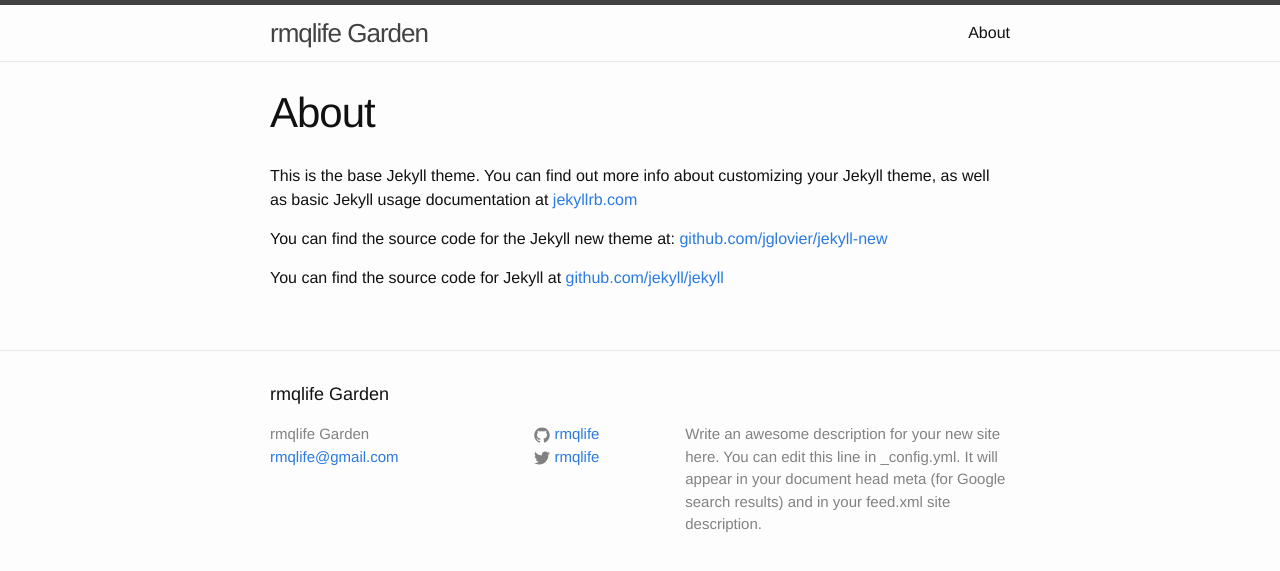
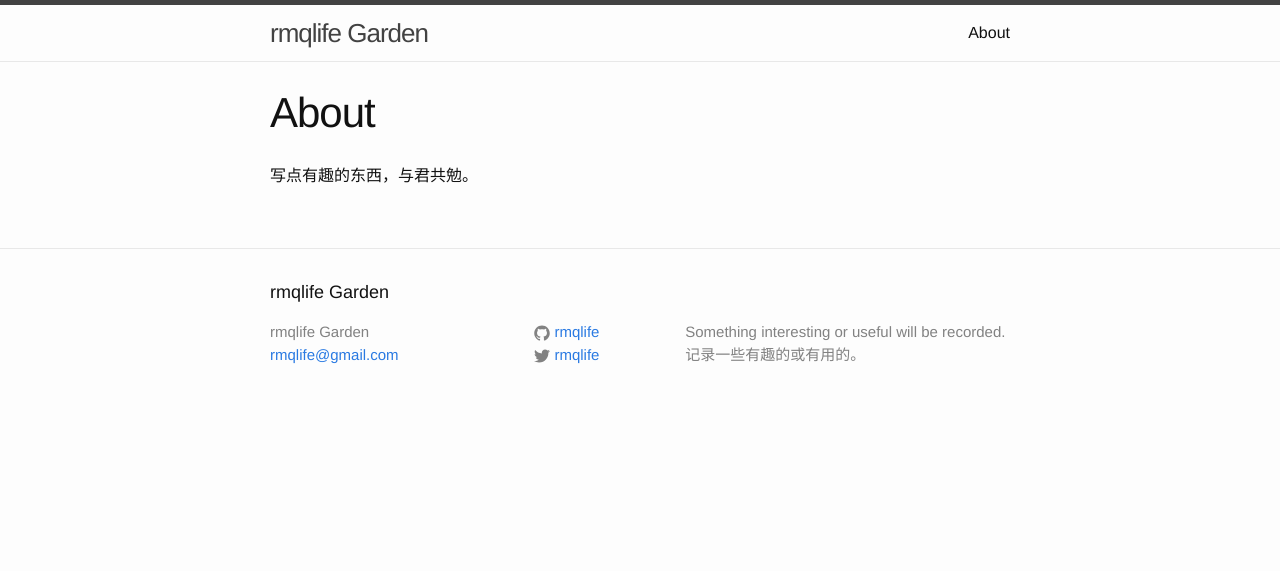
Before and after one commit to rmqlife/rmqlife.github.io, a Jekyll site: the page built from about.md, in a window 1280 px wide. Shown: the top 571 px of the page. Built offline with Jekyll 4.4.1, drawn with Linux system fonts in a browser that asks for light colours.

```diff
--- a/_config.yml
+++ b/_config.yml
@@ -1,10 +1,10 @@
 # Site settings
 title: rmqlife Garden
 email: rmqlife@gmail.com
-description: > # this means to ignore newlines until "baseurl:"
-  Write an awesome description for your new site here. You can edit this
-  line in _config.yml. It will appear in your document head meta (for
-  Google search results) and in your feed.xml site description.
+description:  # this means to ignore newlines until "baseurl:"
+  "Something interesting or useful will be recorded.
+
+  记录一些有趣的或有用的。"
 baseurl: "" # the subpath of your site, e.g. /blog/
 url: "http://rmqlife.github.io" # the base hostname & protocol for your site
 twitter_username: rmqlife
--- a/about.md
+++ b/about.md
@@ -4,8 +4,4 @@ title: About
 permalink: /about/
 ---
 
-This is the base Jekyll theme. You can find out more info about customizing your Jekyll theme, as well as basic Jekyll usage documentation at [jekyllrb.com](http://jekyllrb.com/)
-
-You can find the source code for the Jekyll new theme at: [github.com/jglovier/jekyll-new](https://github.com/jglovier/jekyll-new)
-
-You can find the source code for Jekyll at [github.com/jekyll/jekyll](https://github.com/jekyll/jekyll)
+写点有趣的东西，与君共勉。
```
Also changed, not shown: _layouts/post.html (+23 -0 lines), _posts/2012-02-12-hanxin.markdown (added, +27 -0 lines), _drafts/2015-01-27-welcome-to-jekyll.markdown (renamed from _posts/2015-01-27-welcome-to-jekyll.markdown), _drafts/2015-01-29-bash-note.markdown (renamed from _posts/2015-01-29-bash-note.markdown), 1 other file.
